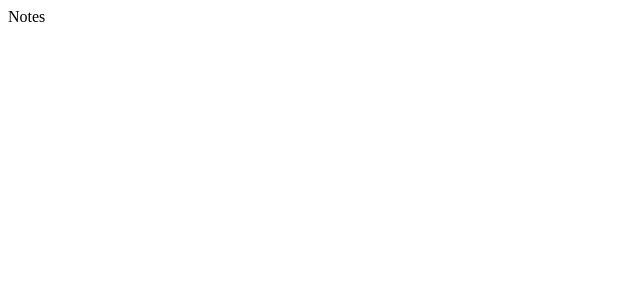
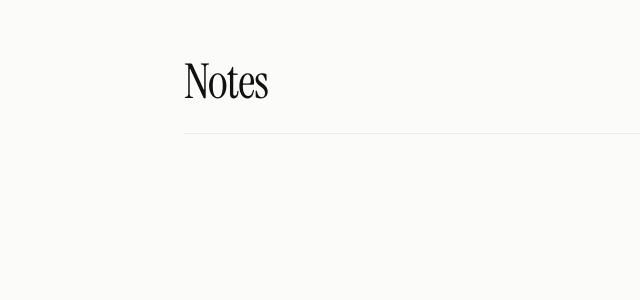
Before and after one commit to Timosboy/nook-notes, a React (Vite) app in the folder frontend/: page / in a window 1280 px wide. Shown: the top 300 px of the page, without its empty margins (0-640 px from the left). Built offline with nearby package versions, Linux system fonts and the light colour scheme.

Commit message:
style(frontend): add design tokens and base layout

```diff
--- a/frontend/index.html
+++ b/frontend/index.html
@@ -4,6 +4,9 @@
     <meta charset="UTF-8" />
     <link rel="icon" type="image/svg+xml" href="/favicon.svg" />
     <meta name="viewport" content="width=device-width, initial-scale=1.0" />
+    <link rel="preconnect" href="https://fonts.googleapis.com" />
+    <link rel="preconnect" href="https://fonts.gstatic.com" crossorigin />
+    <link href="https://fonts.googleapis.com/css2?family=Geist:wght@400;500;600&family=Geist+Mono:wght@400;500&family=Instrument+Serif&display=swap" rel="stylesheet" />
     <title>Notes</title>
   </head>
   <body>
--- a/frontend/src/App.tsx
+++ b/frontend/src/App.tsx
@@ -1,3 +1,9 @@
 export default function App() {
-  return <main>Notes</main>
+  return (
+    <div className="page">
+      <header className="page-header">
+        <h1 className="page-title">Notes</h1>
+      </header>
+    </div>
+  )
 }
--- a/frontend/src/index.css
+++ b/frontend/src/index.css
@@ -0,0 +1,214 @@
+:root {
+  --font-sans: 'Geist', 'Helvetica Neue', system-ui, sans-serif;
+  --font-serif: 'Instrument Serif', Georgia, serif;
+  --font-mono: 'Geist Mono', 'SF Mono', ui-monospace, monospace;
+
+  --canvas: #fbfbfa;
+  --surface: #ffffff;
+  --surface-muted: #f7f6f3;
+  --border: #eaeaea;
+  --border-strong: #d9d8d4;
+  --text: #2f3437;
+  --text-strong: #111111;
+  --text-muted: #787774;
+  --button: #111111;
+  --button-hover: #333333;
+  --button-text: #ffffff;
+  --focus: #1f6c9f;
+
+  --red-bg: #fdebec;
+  --red-text: #9f2f2d;
+  --blue-bg: #e1f3fe;
+  --blue-text: #1f6c9f;
+  --green-bg: #edf3ec;
+  --green-text: #346538;
+  --yellow-bg: #fbf3db;
+  --yellow-text: #956400;
+
+  --radius-sm: 6px;
+  --radius: 10px;
+  --shadow-hover: 0 2px 8px rgba(0, 0, 0, 0.04);
+
+  color-scheme: light;
+}
+
+@media (prefers-color-scheme: dark) {
+  :root {
+    --canvas: #191919;
+    --surface: #202020;
+    --surface-muted: #252525;
+    --border: #2f2f2f;
+    --border-strong: #3a3a3a;
+    --text: #d4d4d2;
+    --text-strong: #f1f1ef;
+    --text-muted: #8f8e8a;
+    --button: #f1f1ef;
+    --button-hover: #d4d4d2;
+    --button-text: #191919;
+    --focus: #6db3e0;
+
+    --red-bg: #3a2526;
+    --red-text: #f0a3a1;
+    --blue-bg: #1f3140;
+    --blue-text: #8cc6ec;
+    --green-bg: #243326;
+    --green-text: #9ccc9f;
+    --yellow-bg: #3a3220;
+    --yellow-text: #e2c27a;
+
+    --shadow-hover: 0 2px 8px rgba(0, 0, 0, 0.3);
+
+    color-scheme: dark;
+  }
+}
+
+*,
+*::before,
+*::after {
+  box-sizing: border-box;
+}
+
+body {
+  margin: 0;
+  background: var(--canvas);
+  color: var(--text);
+  font-family: var(--font-sans);
+  font-size: 15px;
+  line-height: 1.6;
+  -webkit-font-smoothing: antialiased;
+}
+
+h1,
+h2,
+h3,
+p {
+  margin: 0;
+}
+
+button,
+input,
+textarea {
+  font: inherit;
+  color: inherit;
+}
+
+:focus-visible {
+  outline: 2px solid var(--focus);
+  outline-offset: 2px;
+}
+
+.page {
+  max-width: 960px;
+  margin: 0 auto;
+  padding: 56px 24px 96px;
+}
+
+.page-header {
+  display: flex;
+  align-items: flex-end;
+  justify-content: space-between;
+  gap: 16px;
+  padding-bottom: 24px;
+  margin-bottom: 32px;
+  border-bottom: 1px solid var(--border);
+}
+
+.page-title {
+  font-family: var(--font-serif);
+  font-weight: 400;
+  font-size: 48px;
+  line-height: 1.1;
+  letter-spacing: -0.02em;
+  color: var(--text-strong);
+}
+
+.page-meta {
+  font-family: var(--font-mono);
+  font-size: 12px;
+  color: var(--text-muted);
+}
+
+.button {
+  display: inline-flex;
+  align-items: center;
+  gap: 6px;
+  height: 36px;
+  padding: 0 14px;
+  border: 1px solid transparent;
+  border-radius: var(--radius-sm);
+  font-size: 14px;
+  font-weight: 500;
+  cursor: pointer;
+  transition: background-color 150ms, transform 100ms;
+}
+
+.button:active {
+  transform: scale(0.98);
+}
+
+.button:disabled {
+  opacity: 0.5;
+  cursor: not-allowed;
+}
+
+.button-primary {
+  background: var(--button);
+  color: var(--button-text);
+}
+
+.button-primary:hover:not(:disabled) {
+  background: var(--button-hover);
+}
+
+.button-ghost {
+  background: transparent;
+  color: var(--text-muted);
+}
+
+.button-ghost:hover:not(:disabled) {
+  background: var(--surface-muted);
+  color: var(--text-strong);
+}
+
+.icon-button {
+  display: inline-grid;
+  place-items: center;
+  width: 32px;
+  height: 32px;
+  padding: 0;
+  border: 0;
+  border-radius: var(--radius-sm);
+  background: transparent;
+  color: var(--text-muted);
+  cursor: pointer;
+  transition: background-color 150ms, color 150ms;
+}
+
+.icon-button:hover {
+  background: var(--surface-muted);
+  color: var(--text-strong);
+}
+
+.icon-button-danger:hover {
+  background: var(--red-bg);
+  color: var(--red-text);
+}
+
+@media (max-width: 640px) {
+  .page {
+    padding: 32px 16px 64px;
+  }
+
+  .page-title {
+    font-size: 38px;
+  }
+}
+
+@media (prefers-reduced-motion: reduce) {
+  *,
+  *::before,
+  *::after {
+    transition: none !important;
+    animation: none !important;
+  }
+}
```
